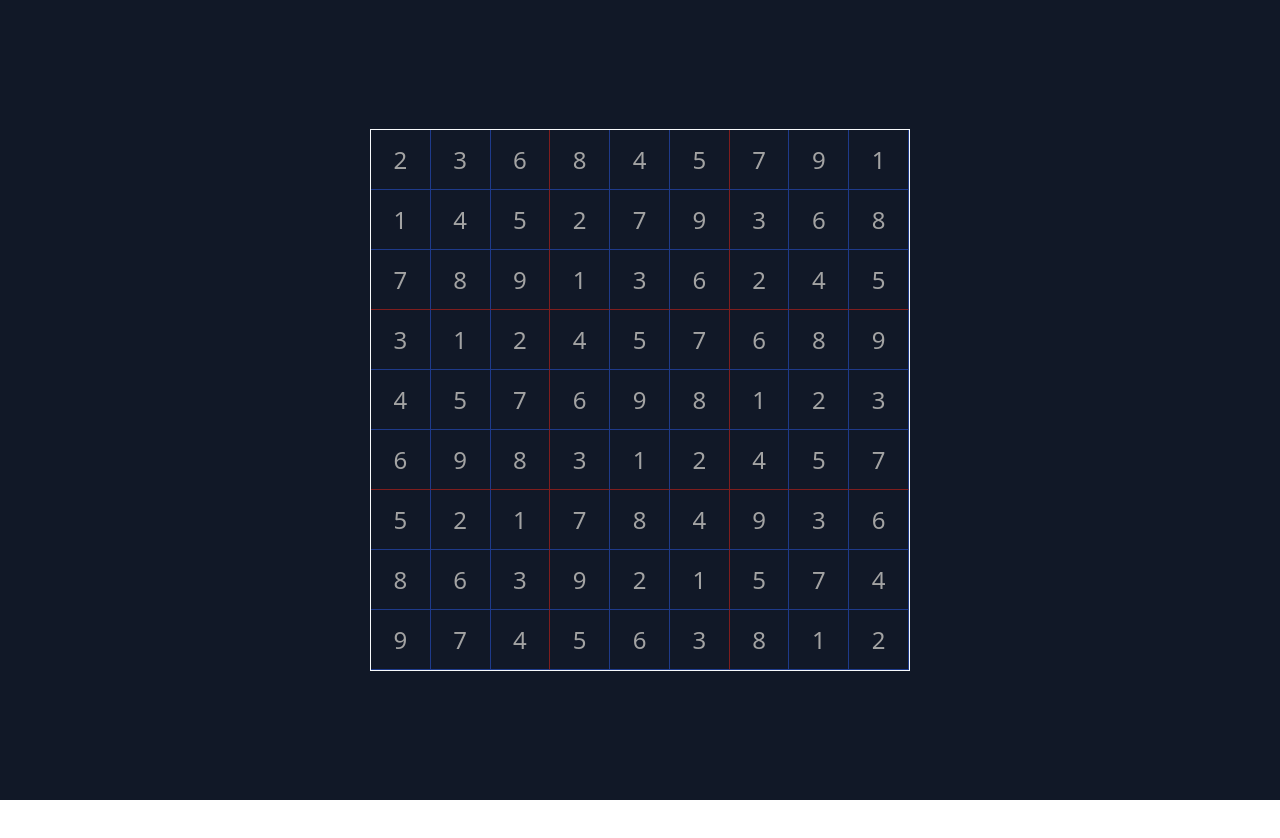
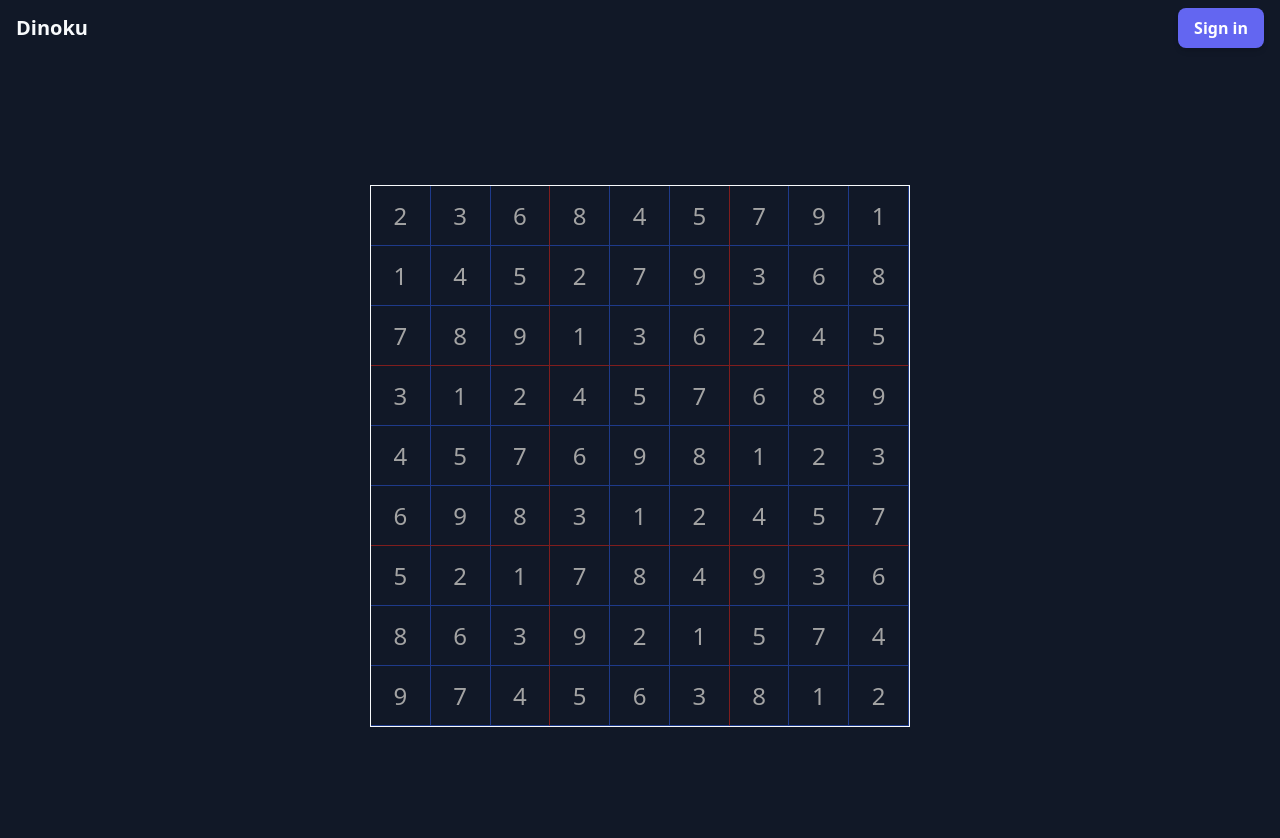
Before and after one commit to SpencerAung/dinoku, a Next.js app: page / in a window 1280 px wide. Shown: the top 838 px of the page. Before the commit the page ends 800 px from the top, so only its background shows below. Built offline with nearby package versions, Linux system fonts and the light colour scheme; no server answers.

Commit message:
Add facebook login

```diff
--- /dev/null
+++ b/components/Button.tsx
@@ -0,0 +1,5 @@
+export default function Button(props) {
+  return <button
+    className="py-2 px-4 bg-indigo-500 text-white font-semibold rounded-lg shadow-md hover:bg-indigo-700 focus:outline-none focus:ring-2 focus:ring-indigo-400 focus:ring-opacity-75"
+    {...props}>{props.children}</button>
+}
--- a/package.json
+++ b/package.json
@@ -11,6 +11,7 @@
   "dependencies": {
     "classnames": "^2.3.1",
     "next": "12.2.5",
+    "next-auth": "^4.14.0",
     "react": "18.2.0",
     "react-dom": "18.2.0"
   },
@@ -22,7 +23,7 @@
     "eslint": "8.21.0",
     "eslint-config-next": "12.2.5",
     "postcss": "^8.4.16",
-    "tailwindcss": "^3.1.8",
+    "tailwindcss": "^3.2.0",
     "typescript": "4.7.4"
   }
 }
--- a/pages/_app.tsx
+++ b/pages/_app.tsx
@@ -1,12 +1,52 @@
 import '../styles/globals.css'
 import type { AppProps } from 'next/app'
+import { SessionProvider } from "next-auth/react"
+import { useSession, signIn, signOut } from "next-auth/react"
+
+import Button from '../components/Button';
 
 function MyApp({ Component, pageProps }: AppProps) {
   return (
-    <div className="min-h-screen bg-gray-900">
-      <Component {...pageProps} />
-    </div>
+    <SessionProvider session={pageProps.session}>
+      <div className="min-h-screen bg-gray-900 text-slate-50">
+        <Nav />
+        <Component {...pageProps} />
+      </div>
+    </SessionProvider>
   )
 }
 
+function Nav() {
+  const { data: session } = useSession()
+  const { name, image } = session?.user || {};
+
+  return (
+    <nav className={"w-100 py-2 px-4 flex items-center justify-between"}>
+      <div>
+        <span className="text-xl font-bold">Dinoku</span>
+      </div>
+      <div className="flex items-center gap-4">
+        <div className="flex items-center gap-1">
+          {image && (
+            <img src={image} alt={name} className="rounded-full" width="30" height="30" />
+          )}
+
+          {name && (
+            <div>
+              {name}
+            </div>
+          )}
+        </div>
+
+        {session ? (
+          <Button onClick={() => signOut()}>Sign out</Button>
+        ) : (
+          <Button onClick={() => signIn()}>Sign in</Button>
+        )}
+      </div>
+    </nav>
+  )
+
+}
+
 export default MyApp
--- /dev/null
+++ b/pages/api/auth/[...nextauth].js
@@ -0,0 +1,13 @@
+import NextAuth from "next-auth"
+import FacebookProvider from "next-auth/providers/facebook"
+export const authOptions = {
+  // Configure one or more authentication providers
+  providers: [
+    FacebookProvider({
+      clientId: process.env.FACEBOOK_CLIENT_ID,
+      clientSecret: process.env.FACEBOOK_CLIENT_SECRET
+    }),
+    // ...add more providers here
+  ],
+}
+export default NextAuth(authOptions)
--- a/pages/index.tsx
+++ b/pages/index.tsx
@@ -1,7 +1,9 @@
 import { useRef, useEffect } from 'react';
+import classNames from 'classnames';
 import { generate, Solution } from '../lib/sudoku';
+
 import SudokuTable from '../components/SudokuTable';
-import classNames from 'classnames';
+
 
 
 function Canvas() {
```
Also changed, not shown: 1 other file (tests, documents, lock files or other folders).
